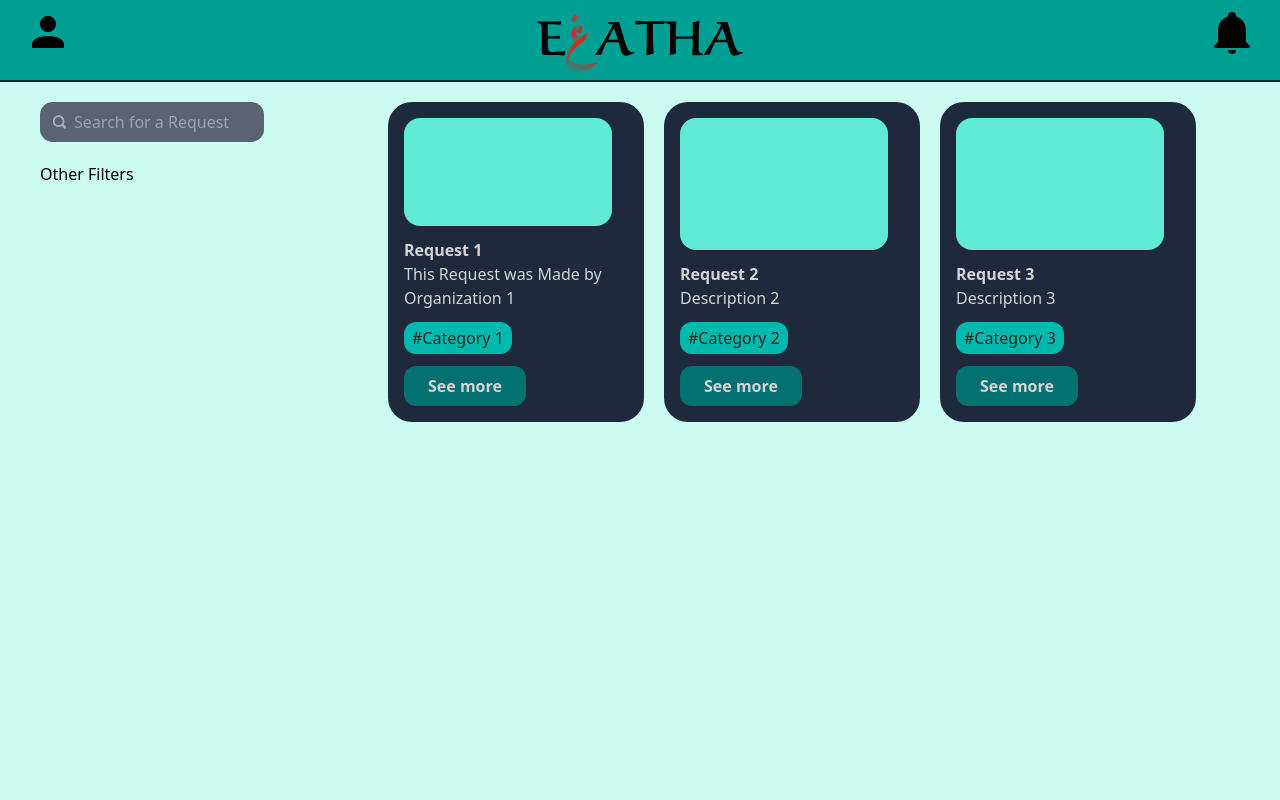
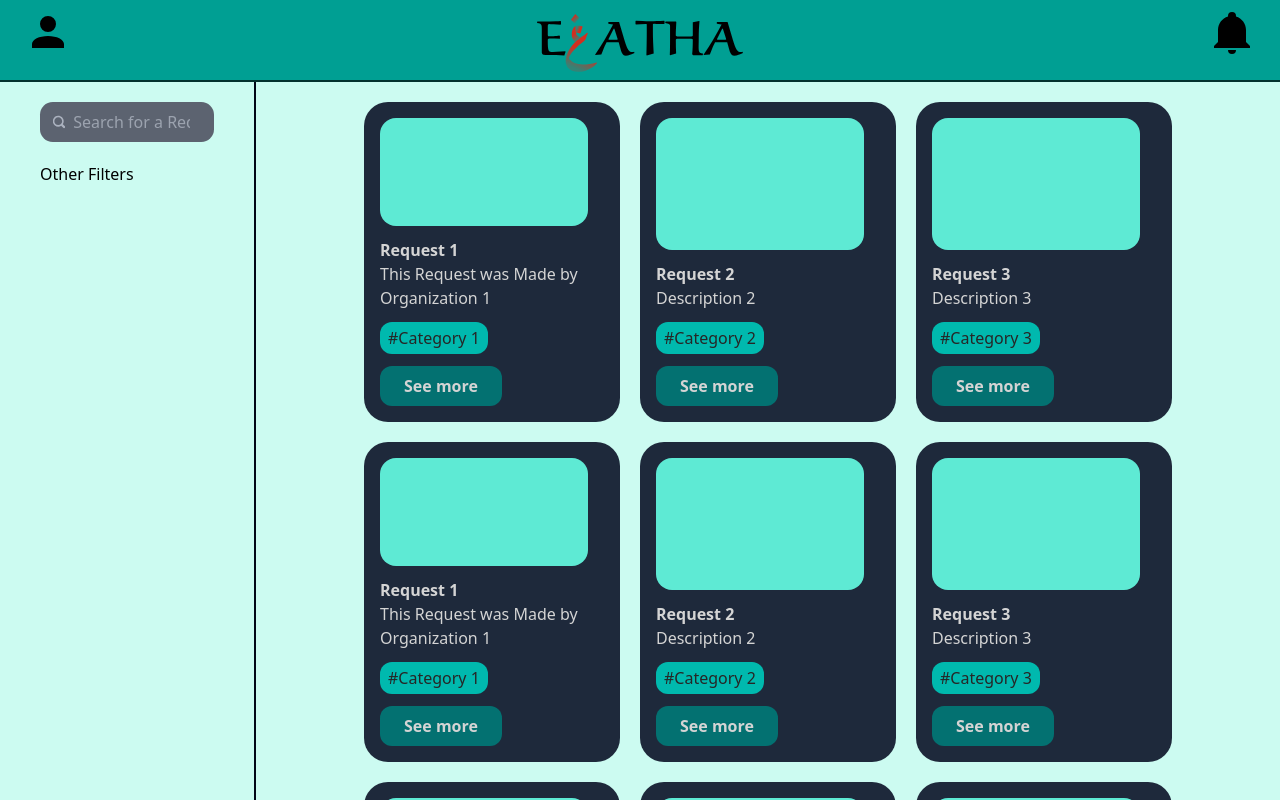
Before and after one commit to seifabdalla/Non-Monetary-Donation-App, a React (Vite) app: page /dashboard/1/1/view-requests in a window 1280 px wide. Built offline with nearby package versions, Linux system fonts and the light colour scheme.

Commit message:
Changes to view page

```diff
--- a/src/pages/ViewPage.jsx
+++ b/src/pages/ViewPage.jsx
@@ -21,15 +21,15 @@ export default function ViewPage() {
     }
 
     return (
-        <div className={"h-screen w-screen bg-teal-100 flex flex-col items-center justify-start overflow-x-hidden"}>
+        <div className={"h-screen w-screen bg-teal-100 flex flex-col items-center justify-start overflow-hidden"}>
             <MainHeader />
-            <main className={"w-full h-full flex flex-col flex-grow"}>
-                <div className={"flex flex-row h-full w-full"}>
-                    <div className={"h-full px-10 py-5 flex flex-col gap-5"}>
+            <div className={"w-full h-full flex flex-col flex-grow"}>
+                <div className={"flex flex-row h-full w-full overflow-y-hidden"}>
+                    <div className={"h-full w-1/5 px-10 py-5 flex flex-col gap-5 border-r-2 border-slate-950"}>
                         <StyledSearch placeholder={"Search for a Request"} value={searchValue} onChange={handleSearch} />
                         <p>Other Filters</p>
                     </div>
-                    <div className={"flex flex-row flex-wrap flex-grow items-start justify-center gap-5 py-5"}>
+                    <div className={"h-full w-4/5 flex flex-row flex-wrap flex-grow items-start justify-center gap-5 pt-5 pb-10 overflow-y-auto"}>
                         {
                             requests.map((request, index) => {
                                 return (
@@ -39,9 +39,10 @@ export default function ViewPage() {
                                 );
                             })
                         }
+                        <div className={"h-10 w-full"}></div>
                     </div>
                 </div>
-            </main>
+            </div>
         </div>
     );
 }
@@ -65,6 +66,78 @@ const requestsForDonors = [
         description: "Description 3",
         category: "Category 3",
         requestedBy: "Requester 3"
+    },
+    {
+        title: "Request 1",
+        description: "This Request was Made by Organization 1",
+        category: "Category 1",
+        requestedBy: "Requester 1"
+    },
+    {
+        title: "Request 2",
+        description: "Description 2",
+        category: "Category 2",
+        requestedBy: "Requester 2"
+    },
+    {
+        title: "Request 3",
+        description: "Description 3",
+        category: "Category 3",
+        requestedBy: "Requester 3"
+    },
+    {
+        title: "Request 1",
+        description: "This Request was Made by Organization 1",
+        category: "Category 1",
+        requestedBy: "Requester 1"
+    },
+    {
+        title: "Request 2",
+        description: "Description 2",
+        category: "Category 2",
+        requestedBy: "Requester 2"
+    },
+    {
+        title: "Request 3",
+        description: "Description 3",
+        category: "Category 3",
+        requestedBy: "Requester 3"
+    },
+    {
+        title: "Request 1",
+        description: "This Request was Made by Organization 1",
+        category: "Category 1",
+        requestedBy: "Requester 1"
+    },
+    {
+        title: "Request 2",
+        description: "Description 2",
+        category: "Category 2",
+        requestedBy: "Requester 2"
+    },
+    {
+        title: "Request 3",
+        description: "Description 3",
+        category: "Category 3",
+        requestedBy: "Requester 3"
+    },
+    {
+        title: "Request 1",
+        description: "This Request was Made by Organization 1",
+        category: "Category 1",
+        requestedBy: "Requester 1"
+    },
+    {
+        title: "Request 2",
+        description: "Description 2",
+        category: "Category 2",
+        requestedBy: "Requester 2"
+    },
+    {
+        title: "Request 3",
+        description: "Description 3",
+        category: "Category 3",
+        requestedBy: "Requester 3"
     }
 
 ]
```
